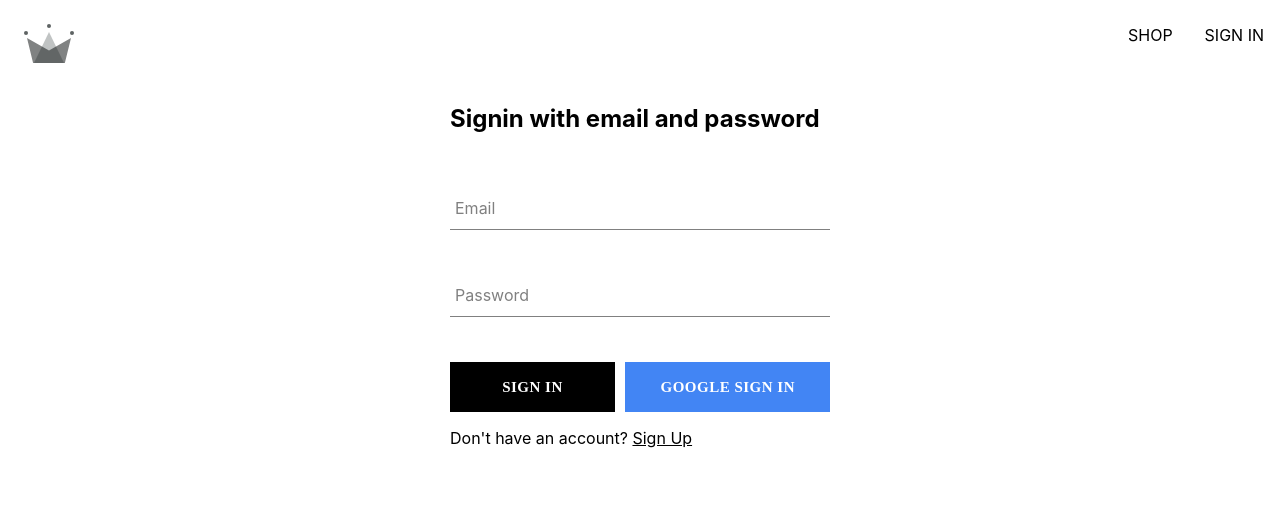
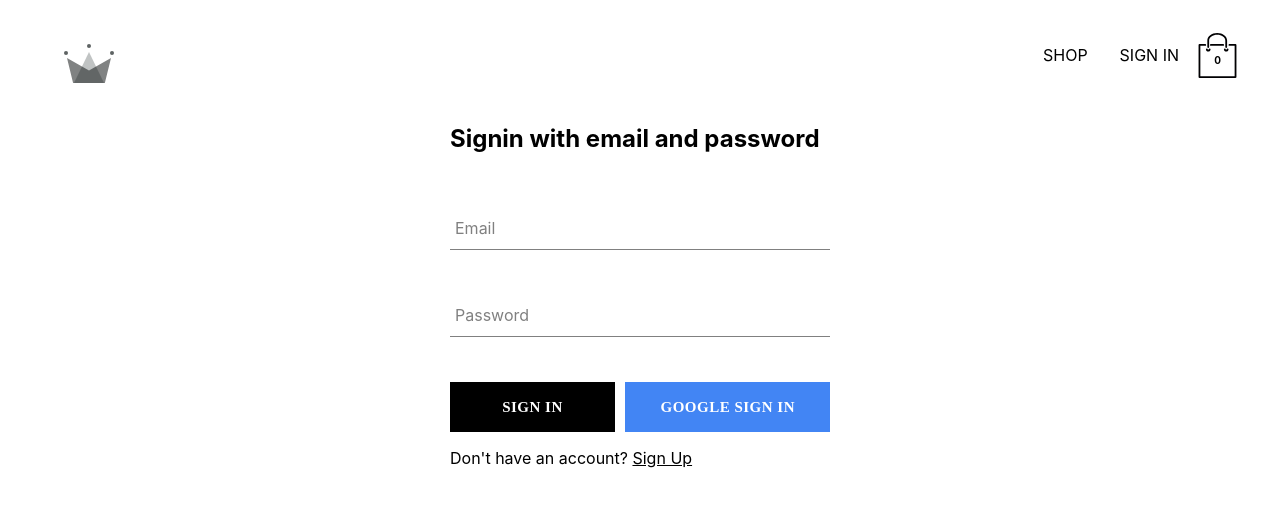
Before and after one commit to phhien203/crown-clothing, a React (Create React App) app: page /sign-in in a window 1280 px wide. Shown: the top 506 px of the page. Built offline with nearby package versions, Linux system fonts and the light colour scheme; no server answers; a web font is replaced by a local one.

Commit message:
build cart icon and cart dropdown

```diff
--- /dev/null
+++ b/src/components/cart-dropdown/cart-dropdown.component.jsx
@@ -0,0 +1,11 @@
+import Button from "../button/button.component";
+import "./cart-dropdown.styles.scss";
+
+export default function CartDropdown() {
+  return (
+    <div className="cart-dropdown-container">
+      <div className="cart-items"></div>
+      <Button>CHECKOUT</Button>
+    </div>
+  );
+}
--- /dev/null
+++ b/src/components/cart-dropdown/cart-dropdown.styles.scss
@@ -0,0 +1,24 @@
+.cart-dropdown-container {
+  position: absolute;
+  width: 240px;
+  height: 340px;
+  display: flex;
+  flex-direction: column;
+  padding: 20px;
+  border: 1px solid black;
+  background-color: white;
+  top: 90px;
+  right: 40px;
+  z-index: 5;
+
+  .cart-items {
+    height: 240px;
+    display: flex;
+    flex-direction: column;
+    overflow: scroll;
+  }
+
+  button {
+    margin-top: auto;
+  }
+}
--- /dev/null
+++ b/src/components/cart-icon/cart-icon.component.jsx
@@ -0,0 +1,19 @@
+import React from "react";
+import { ReactComponent as ShoppingIcon } from "../../assets/shopping-bag.svg";
+import { CartContext } from "../../contexts/cart.context";
+import "./cart-icon.styles.scss";
+
+export default function CartIcon() {
+  const { isCartOpen, setIsCartOpen } = React.useContext(CartContext);
+
+  function toggle() {
+    setIsCartOpen(!isCartOpen);
+  }
+
+  return (
+    <div className="cart-icon-container" onClick={toggle}>
+      <ShoppingIcon />
+      <span className="item-count">{0}</span>
+    </div>
+  );
+}
--- /dev/null
+++ b/src/components/cart-icon/cart-icon.styles.scss
@@ -0,0 +1,21 @@
+.cart-icon-container {
+  width: 45px;
+  height: 45px;
+  position: relative;
+  display: flex;
+  align-items: center;
+  justify-content: center;
+  cursor: pointer;
+
+  .shopping-icon {
+    width: 24px;
+    height: 24px;
+  }
+
+  .item-count {
+    position: absolute;
+    font-size: 10px;
+    font-weight: bold;
+    bottom: 12px;
+  }
+}
--- /dev/null
+++ b/src/contexts/cart.context.jsx
@@ -0,0 +1,16 @@
+import React from "react";
+
+export const CartContext = React.createContext({
+  isCartOpen: false,
+  setIsCartOpen: () => {},
+});
+
+export function CartProvider({ children }) {
+  const [isCartOpen, setIsCartOpen] = React.useState(false);
+
+  return (
+    <CartContext.Provider value={{ isCartOpen, setIsCartOpen }}>
+      {children}
+    </CartContext.Provider>
+  );
+}
--- a/src/index.js
+++ b/src/index.js
@@ -2,6 +2,7 @@
 import ReactDOM from "react-dom/client";
 import { BrowserRouter } from "react-router-dom";
 import App from "./App";
+import { CartProvider } from "./contexts/cart.context";
 import { ProductsProvider } from "./contexts/products.context";
 import { UserProvider } from "./contexts/user.context";
 import "./index.scss";
@@ -13,7 +14,9 @@
     <BrowserRouter>
       <UserProvider>
         <ProductsProvider>
-          <App />
+          <CartProvider>
+            <App />
+          </CartProvider>
         </ProductsProvider>
       </UserProvider>
     </BrowserRouter>
--- a/src/index.scss
+++ b/src/index.scss
@@ -1,5 +1,6 @@
 body {
   margin: 0;
+  padding: 20px 40px;
   font-family: "Encode Sans Condensed", -apple-system, BlinkMacSystemFont,
     "Segoe UI", "Roboto", "Oxygen", "Ubuntu", "Cantarell", "Fira Sans",
     "Droid Sans", "Helvetica Neue", sans-serif;
--- a/src/pages/navigation/navigation.component.jsx
+++ b/src/pages/navigation/navigation.component.jsx
@@ -1,12 +1,16 @@
 import React from "react";
 import { Link, Outlet } from "react-router-dom";
 import { ReactComponent as CrownLogo } from "../../assets/crown.svg";
+import CartDropdown from "../../components/cart-dropdown/cart-dropdown.component";
+import CartIcon from "../../components/cart-icon/cart-icon.component";
+import { CartContext } from "../../contexts/cart.context";
 import { UserContext } from "../../contexts/user.context";
 import { signUserOut } from "../../utils/firebase/firebase.utils";
 import "./navigation.styles.scss";
 
 export default function Navigation() {
   const { currentUser } = React.useContext(UserContext);
+  const { isCartOpen } = React.useContext(CartContext);
 
   async function handleSignOut() {
     await signUserOut();
@@ -32,7 +36,11 @@
               SIGN IN
             </Link>
           )}
+
+          <CartIcon />
         </nav>
+
+        {isCartOpen && <CartDropdown />}
       </header>
 
       <Outlet />
```
Also changed, not shown: src/assets/shopping-bag.svg (added).
